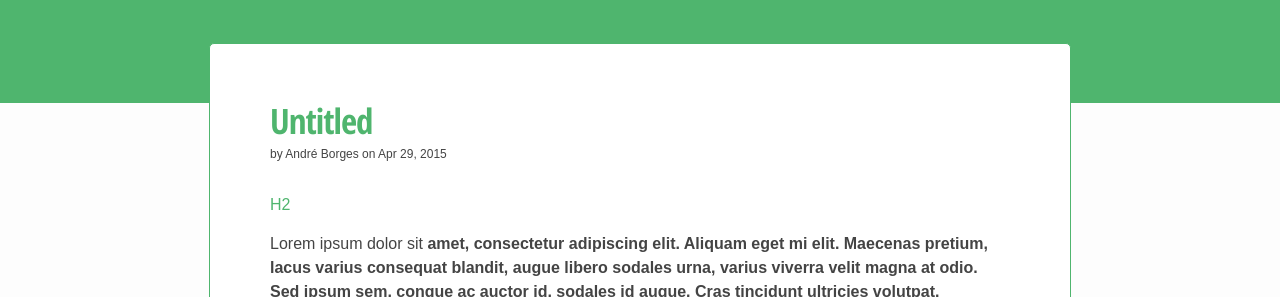
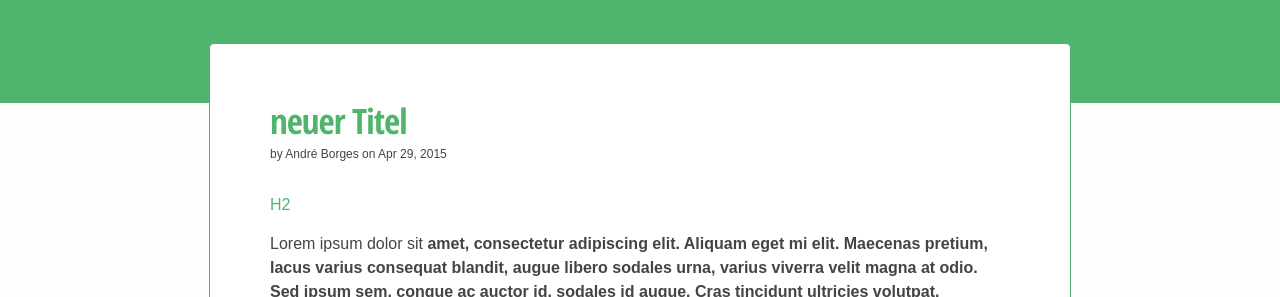
Before and after one commit to webwb/webwb.github.io, a Jekyll site: the page built from _posts/2015-04-29-URL.md, in a window 1280 px wide. Shown: the part 178-475 px from the top of the page. Built offline with Jekyll 4.4.1, drawn with Linux system fonts in a browser that asks for light colours.

Commit message:
Updated 2015-04-29-URL.md

```diff
--- a/_posts/2015-04-29-URL.md
+++ b/_posts/2015-04-29-URL.md
@@ -3,7 +3,7 @@ layout: post
 published: true
 author: André Borges
 categories: life
-title: Untitled
+title: neuer Titel
 ---
 
 ## H2
```
